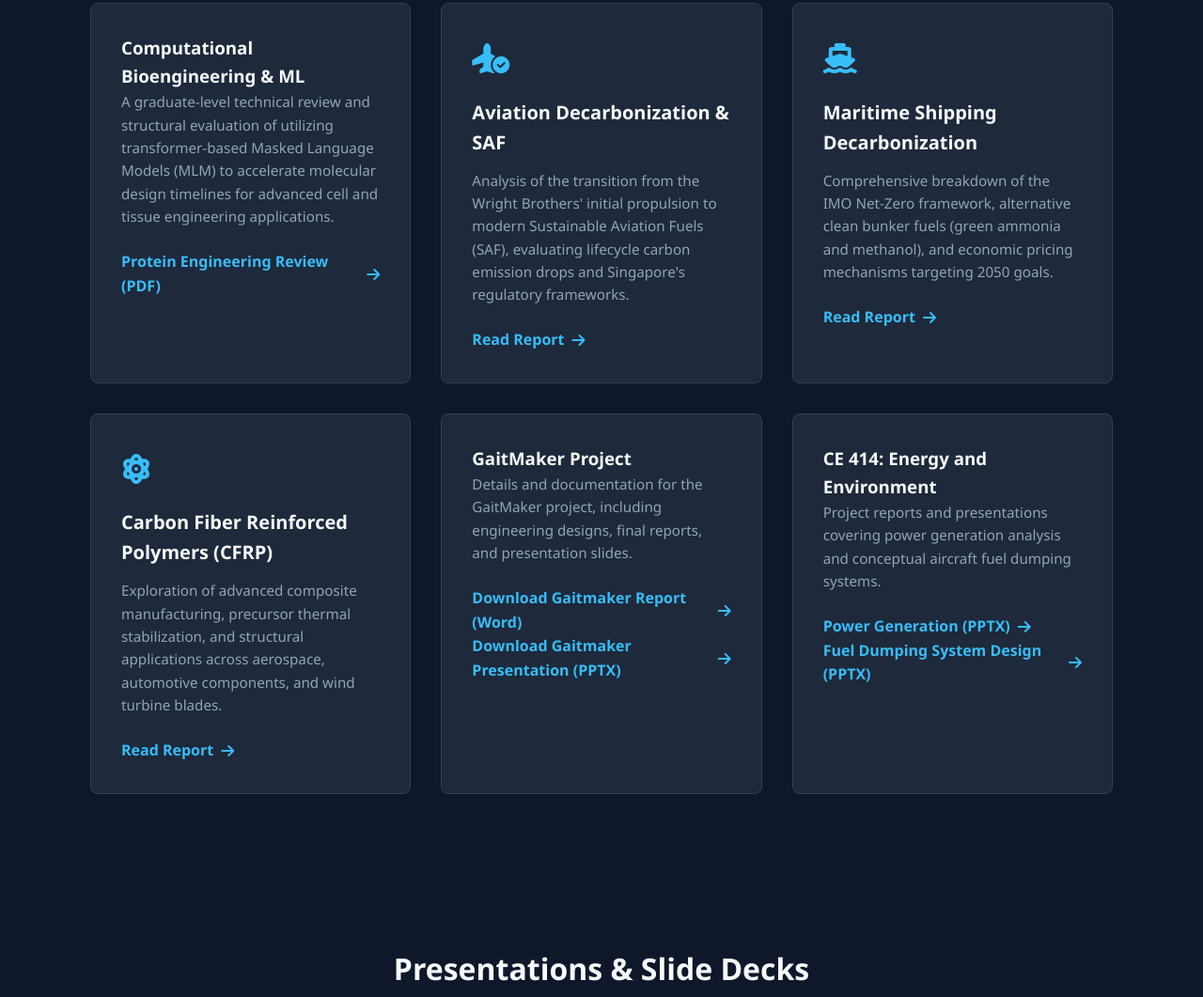
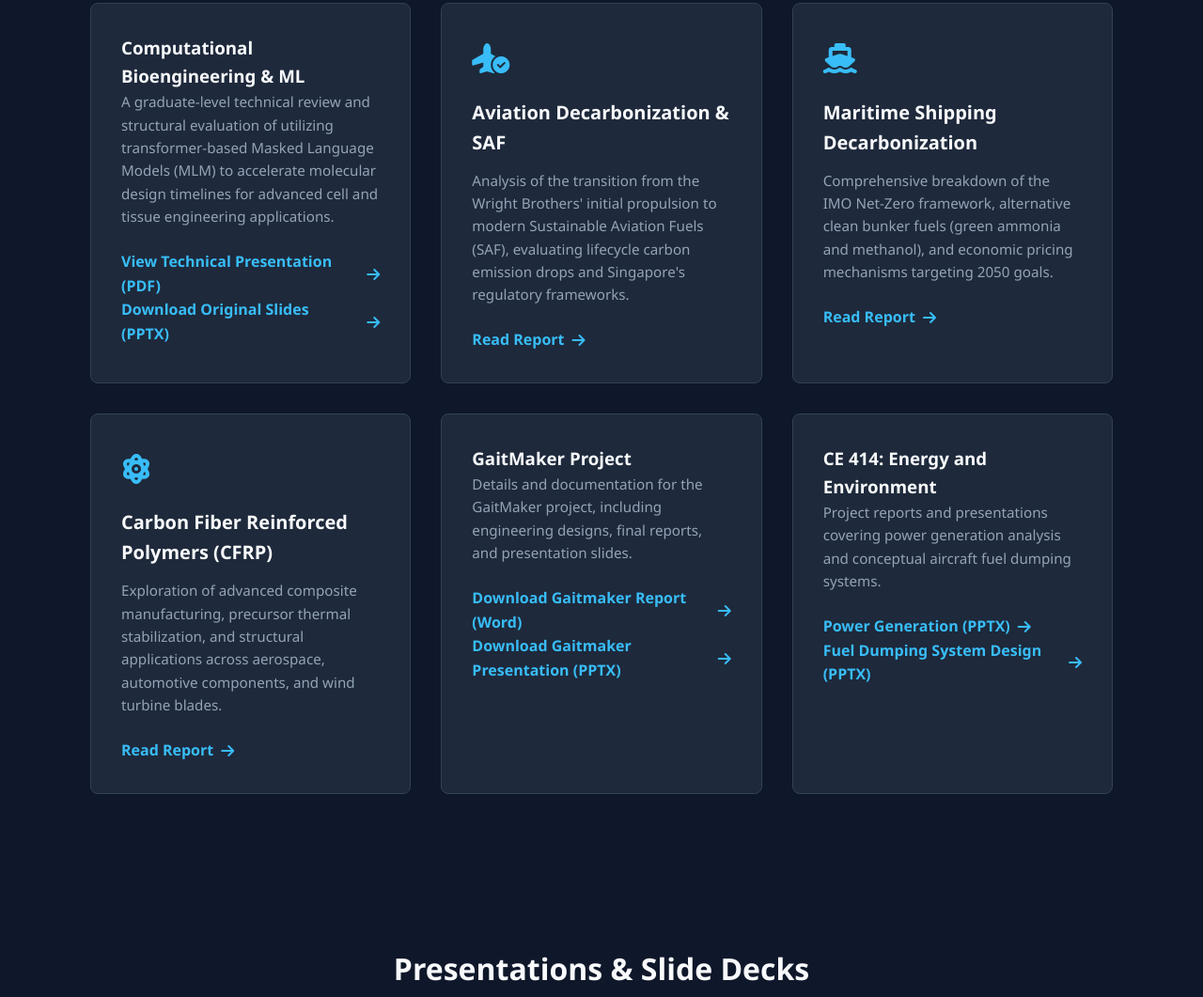
Before and after one commit to mkurni52/my-engineering-projects, a plain HTML site: page index.html in a window 1280 px wide. Shown: the part 1067-2128 px from the top of the page at 94% size. Drawn offline with Linux system fonts and the light colour scheme.

Commit message:
Update index.html

```diff
--- a/index.html
+++ b/index.html
@@ -59,9 +59,15 @@
                  <h3>Computational Bioengineering & ML</h3>
                  <p>A graduate-level technical review and structural evaluation of utilizing transformer-based Masked Language Models (MLM) to accelerate molecular design timelines for advanced cell and tissue engineering applications.</p>
                    <div class="project-links">
-                   <a href="https://github.com/mkurni52/my-engineering-projects/releases/download/1.0.0/CE550.Protein.Wngineering.Ppt.pptx" target="_blank" class="card-link">
-                    Protein Engineering Review (PDF) <i class="fa-solid fa-arrow-right"></i>
-                   </a>
+                       <!-- Primary Action: Instant PDF Browser Viewer -->
+                       <a href="https://github.com" target="_blank" class="card-link">
+                       View Technical Presentation (PDF) <i class="fa-solid fa-arrow-right"></i>
+                       </a>
+                       <!-- Secondary Action: Backup PowerPoint System Download -->
+
+                       <a href="https://github.com/mkurni52/my-engineering-projects/releases/download/1.0.0/CE550.Protein.Wngineering.Ppt.pptx" target="_blank" class="card-link">
+                       Download Original Slides (PPTX) <i class="fa-solid fa-arrow-right"></i>
+                       </a>
                    </div>
                 </div>
 
```
